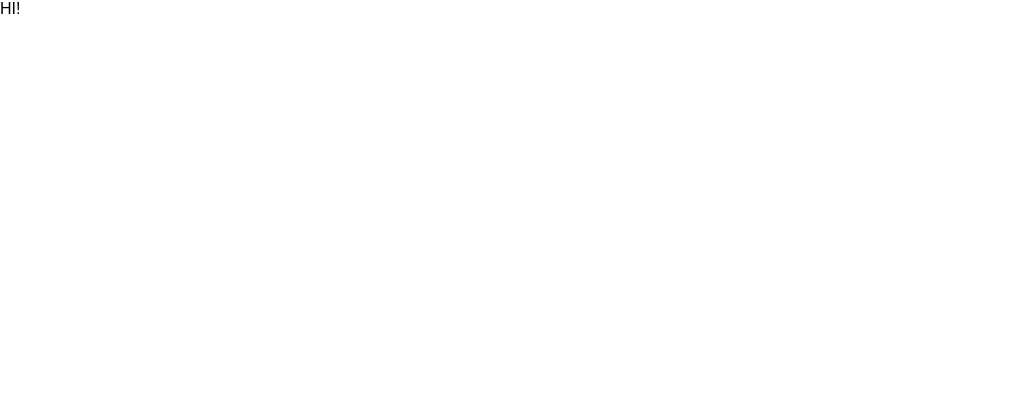
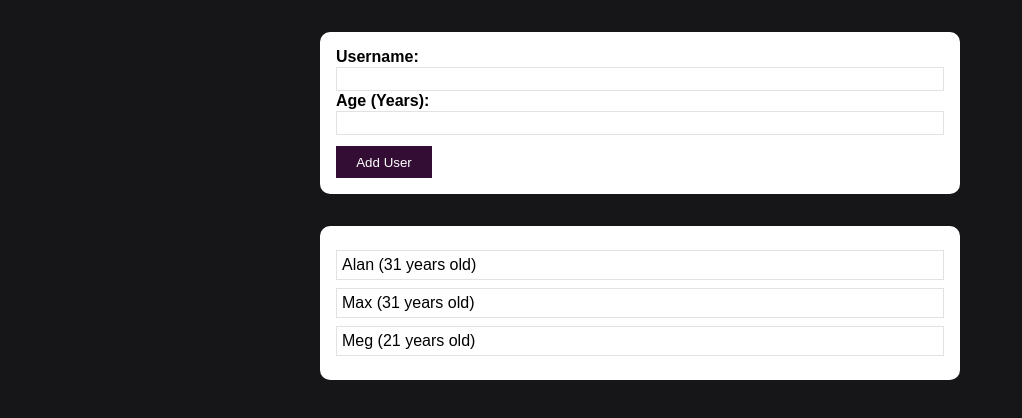
Before and after one commit to FigueiredoFelipe/react--the-complete-guide, a React (Create React App) app in the folder 04-starting-project-adding-user/: page / in a window 1280 px wide. Shown: the top 418 px of the page, without its empty margins (0-1022 px from the left). Built offline with nearby package versions, Linux system fonts and the light colour scheme.

Commit message:
feat: adding user form working
challenge

```diff
--- a/04-starting-project-adding-user/src/App.js
+++ b/04-starting-project-adding-user/src/App.js
@@ -1,10 +1,39 @@
-import React from 'react';
+import React, { useState } from 'react';
+import UserForm from './components/UserForm'
+import UserList from './components/UserList'
 
+const INITIAL_USERS = [
+  {
+    key: Math.random().toString(36).substr(2, 7),
+    name: 'Alan',
+    age: 31
+  },
+  {
+    key: Math.random().toString(36).substr(2, 7),
+    name: 'Max',
+    age: 31
+  },
+  {
+    key: Math.random().toString(36).substr(2, 7),
+    name: 'Meg',
+    age: 21
+  },
+]
 
-function App() {
+const App = () => {
+
+  const [users, setUsers] = useState(INITIAL_USERS)
+
+  const addUserHandler = (enteredData) => {
+    setUsers((prevUsers) => {
+      return [enteredData, ...prevUsers]
+    })
+  }
+
   return (
     <div>
-      HI!
+      <UserForm onAddUser={addUserHandler} />
+      <UserList listed={users} />
     </div>
   );
 }
--- /dev/null
+++ b/04-starting-project-adding-user/src/components/UserForm.css
@@ -0,0 +1,40 @@
+.UsersForm__ {
+    background-color: #fff;
+    width: 40rem;
+    margin: 2rem auto;
+    border-radius: 10px;
+    max-width: 70%;
+    padding: 1rem;
+}
+
+.UserForm__input {
+    background-color: #fff;
+}
+
+.UserForm__input label {
+    background-color: #fff;
+    font-weight: 700;
+    margin: 5px 0px;
+}
+
+.UserForm__input input {
+    background-color: #fff;
+    width: 100%;
+    border: 1px solid rgb(226, 226, 226);
+    margin: 1px 0px;
+    height: 1.5rem;
+}
+
+.UserForm__input button {
+    background-color: rgb(51, 13, 51);
+    color: #fff;
+    margin-top: 10px;
+    width: 6rem;
+    height: 2rem;
+    border: transparent;
+    font-weight: 500px;
+}
+
+.UserForm__input button:hover {
+    background-color: rgb(116, 8, 116);
+}
--- /dev/null
+++ b/04-starting-project-adding-user/src/components/UserForm.js
@@ -0,0 +1,51 @@
+import React, { useState } from "react";
+import './UserForm.css';
+
+const UserForm = (props) => {
+    const [enteredName, setEnteredName] = useState('')
+    const [enteredAge, setEnteredAge] = useState('')
+
+    const inputUserNameHandler = (event) => {
+        setEnteredName(event.target.value)
+    }
+
+    const inputUserAgeHandler = (event) => {
+        setEnteredAge(event.target.value)
+    }
+
+    const submitHandler = (event) => {
+        event.preventDefault()
+        const userData = {
+            key: Math.random().toString(36).substr(2, 7),
+            name: enteredName,
+            age: enteredAge
+        }
+        props.onAddUser(userData)
+        setEnteredName('')
+        setEnteredAge('')
+    }
+
+
+    return (
+        <form className="UsersForm__" onSubmit={submitHandler}>
+            <div className="UserForm__input">
+                <label>Username:</label>
+                <input
+                    type="text"
+                    onChange={inputUserNameHandler}
+                    value={enteredName}
+                />
+                <label>Age (Years):</label>
+                <input
+                    type="number"
+                    onChange={inputUserAgeHandler}
+                    value={enteredAge}
+                />
+                <button type="submit">Add User</button>
+            </div>
+        </form>
+    )
+
+}
+
+export default UserForm
--- /dev/null
+++ b/04-starting-project-adding-user/src/components/UserList.css
@@ -0,0 +1,17 @@
+.UsersList__ {
+    background-color: #fff;
+    width: 40rem;
+    margin: 2rem auto;
+    border-radius: 10px;
+    max-width: 70%;
+    padding: 1rem;
+}
+
+.UsersList__ li {
+    background-color: #fff;
+    list-style: none;
+    border: 1px solid rgb(226, 226, 226);
+    margin: .5rem 0rem;
+    padding: 5px;
+    font-weight: 500;
+}
--- /dev/null
+++ b/04-starting-project-adding-user/src/components/UserList.js
@@ -0,0 +1,16 @@
+import React from "react";
+import './UserList.css'
+
+const UserList = (props) => {
+
+    return (
+        <ul className="UsersList__">
+            {props.listed.map((user) => (
+                <li key={user.key}>{`${user.name} `}({user.age} years old)</li>
+            )
+            )}
+        </ul>
+    )
+}
+
+export default UserList
--- a/04-starting-project-adding-user/src/index.css
+++ b/04-starting-project-adding-user/src/index.css
@@ -1,5 +1,6 @@
 * {
   box-sizing: border-box;
+  background-color: #161618;
 }
 
 html {
```
Also changed, not shown: 1 other file (tests, documents, lock files or other folders).
